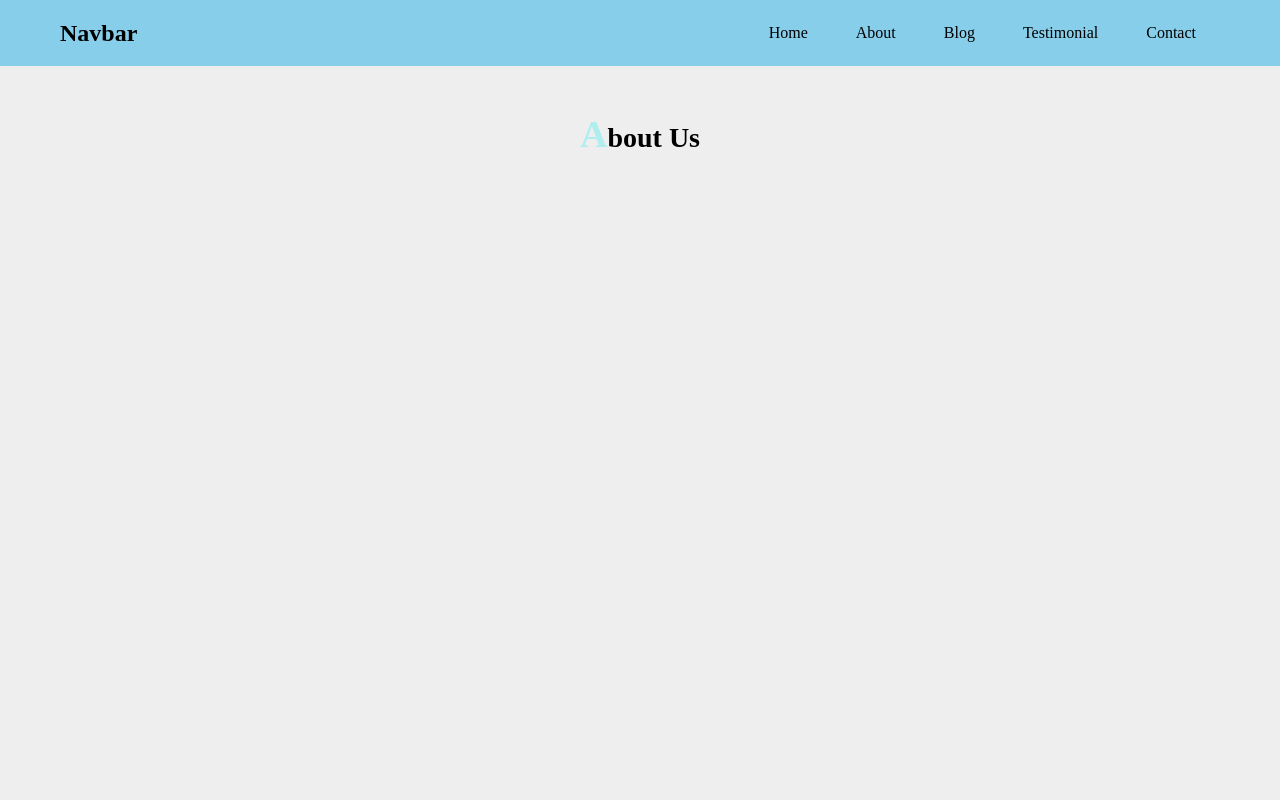
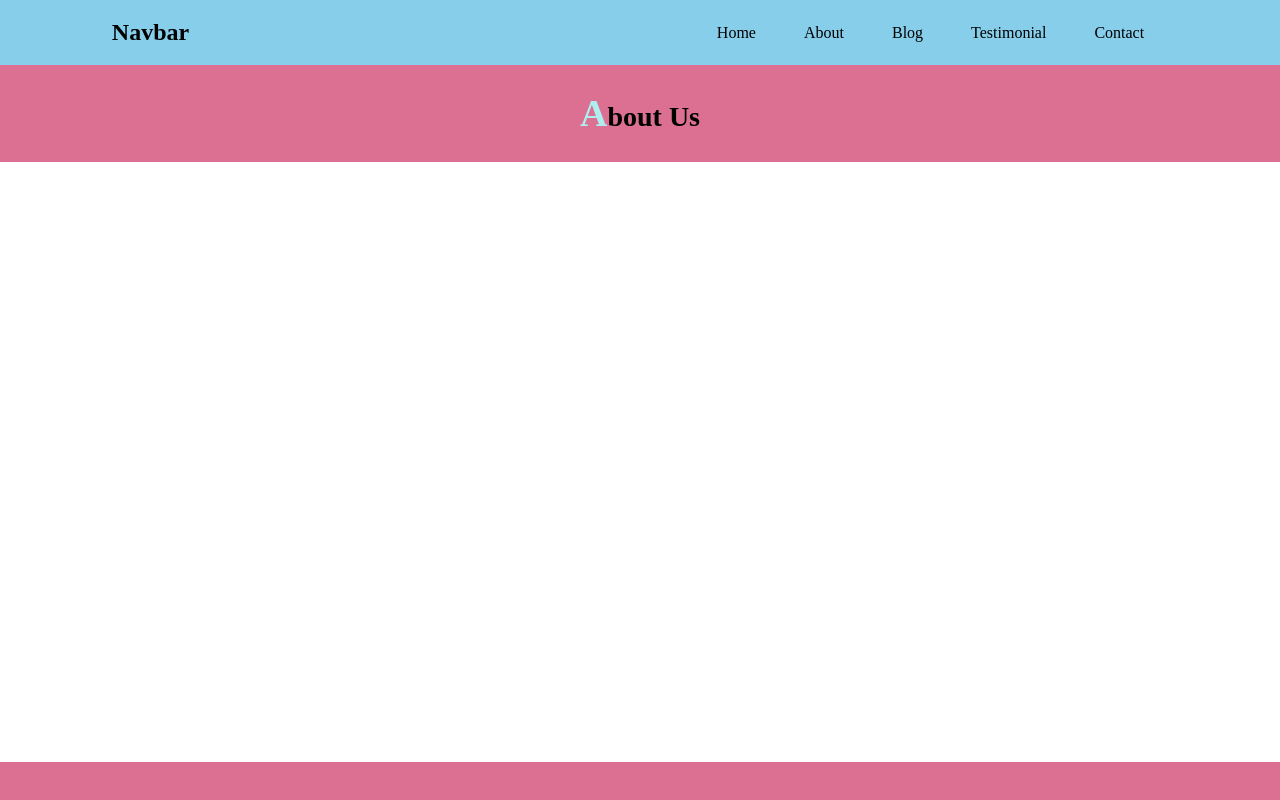
Before and after one commit to neelendrareddy9001/json_webtoken-authentication, a React (Create React App) app in the folder client/: page /about in a window 1280 px wide. Shown: the top 800 px of the page. Built offline with nearby package versions, Linux system fonts and the light colour scheme.

Commit message:
styles were updated

```diff
--- a/client/src/App.css
+++ b/client/src/App.css
@@ -3,6 +3,10 @@ nav {
     background-color: skyblue;
     padding: 0px 20px ;
     position: relative;
+    line-height: 65px;
+    display: flex;
+    align-items: center;
+    flex-wrap: nowrap;
 }
 .logo {
     font-size: 24px;
@@ -14,11 +18,9 @@ nav {
     letter-spacing: 2px;
 
 }
-nav ul li {
+/* nav ul li {
     display: none;
-    display: flex;
-    align-items: center;
-}
+} */
 nav ul li a {
     padding: 0px 24px;
 }
@@ -72,95 +74,3 @@ nav ul li a {
     font-size: 22px;
     border-radius: 50%;
 }
-
-
-
-@media screen and (max-width: 320px)  {
-    .section-container {
-        margin: 45px 5px;
-    }
-    .home-container {
-        display: flex;
-        flex-direction: column;
-    }
-}
-
-
-@media screen and (max-width: 375px) {
-    .section-container {
-        margin: 40px 10px;
-    }
-    .home-container {
-        flex-direction: column;
-        display: flex;
-    }
-}
-
-@media screen and(min-width: 540px){
-    .home-container {
-        flex-direction: column;
-        display: flex;
-    }
-}
-
-
-@media screen and (max-width: 768px) {
-    nav {
-        padding: 20px 40px;
-    }
-    nav ul li {
-        display: none;
-    }
-    nav .menu-icon {
-        display: block;
-    }
-    h1 {
-        font-size: 26px;
-    }
-    h4 {
-        font-size: 20px;
-    }
-    p {
-        font-size: 16px;
-    }
-    .section-container {
-        margin: 90px 20px;
-    }
-    .btns {
-        display: flex;
-        flex-direction: column;
-        justify-content: flex-start;
-    }
-    .home {
-        margin: 0;
-        padding: 0 8px;
-    }
-}
-
-@media screen and (min-width: 800px) {
-    nav .menu-icon {
-        display: none;
-    }
-}
-
-@media screen and (min-width: 960px) {
-    nav {
-        padding: 15px 60px;
-    }
-    nav .menu-icon {
-        display: none;
-    }
-    nav ul li {
-        display: flex;
-    }
-}
-
-
-@media screen and (max-width: 800px) {
-    .menu ul li a {
-        display: none;
-    }
-    .menu-icon {
-        display: none;
-    }
-}
--- a/client/src/Components/Header/Header.jsx
+++ b/client/src/Components/Header/Header.jsx
@@ -12,8 +12,8 @@ const Header = () => {
 
   return (
     <>
-    <nav className='navbar flex justify-between'>
-        <a href='logo' className='logo'>navbar</a>
+    <nav className='navbar flex justify-around'>
+        <a href='logo' className='logo mr-80'>navbar</a>
         <ul className='flex justify-between menu'>
             <li>
                 <a href='home'>Home</a>
--- a/client/src/index.css
+++ b/client/src/index.css
@@ -75,8 +75,15 @@ p {
   color: black;
 }
 
+
 ul li {
   list-style: none;
+}
+nav ul li {
+  display: none
+}
+.menu-icon {
+  display: block;
 }
 
 .container-flex {
@@ -86,6 +93,112 @@ ul li {
   flex-basis: 50%;
 }
 
+/* Section Styles */
+
 .section-container {
-  margin: 40px auto;
+  min-height: 100vh;
+  background-color: palevioletred;
 }
+.section-container h2 {
+  padding: 20px 40px;
+}
+
+.section-background {
+  background-color: white;
+  margin: 0 auto;
+  padding: 0 40px;
+  height: 600px;
+}
+
+/* Media Query */
+@media screen and (max-width: 320px)  {
+  .nav ul {
+    display: none;
+  }
+  .section-container {
+    min-width: 95%;
+    margin: 0 auto;
+  }
+  .home-container {
+      display: flex;
+      flex-direction: column;
+  }
+}
+
+
+@media screen and (max-width: 375px) {
+
+  .home-container {
+      flex-direction: column;
+      display: flex;
+  }
+}
+
+@media screen and(min-width: 540px){
+  .home-container {
+      flex-direction: column;
+      display: flex;
+  }
+}
+
+
+@media screen and (max-width: 768px) {
+  nav {
+      padding: 20px 40px;
+  }
+
+  h1 {
+      font-size: 26px;
+  }
+  h4 {
+      font-size: 20px;
+  }
+  p {
+      font-size: 16px;
+  }
+
+  .btns {
+      display: flex;
+      flex-direction: column;
+      justify-content: flex-start;
+  }
+  .home {
+      margin: 0;
+      padding: 0 8px;
+  }
+}
+
+@media screen and (min-width: 800px) {
+
+}
+@media only screen and (max-width: 939px) {
+  nav ul {
+    display: none;
+  }
+  nav .menu-icon {
+    display: block;
+  }
+}
+
+@media screen and (min-width: 940px) {
+  nav {
+      padding: 15px 60px;
+  }
+  /* nav ul {
+    margin-right: -40%;
+  } */
+  nav ul li {
+    display: flex;
+  }
+  nav .menu-icon {
+    visibility: hidden;
+  }
+}
+
+
+@media screen and (min-width: 1024px) {
+
+  .menu-icon {
+      display: none;
+  }
+}
--- a/client/src/pages/About/About.jsx
+++ b/client/src/pages/About/About.jsx
@@ -4,6 +4,9 @@ const About = () => {
   return (
     <section className='section-container'>
       <h2>About Us</h2>
+      <div className='section-background'>
+
+      </div>
     </section>
   )
 }
--- a/client/src/pages/Contact/Contact.jsx
+++ b/client/src/pages/Contact/Contact.jsx
@@ -4,6 +4,7 @@ const Blog = () => {
   return (
     <section className='section-container'>
       <h2>Contact Me</h2>
+      <div className='section-background'></div>
     </section>
   )
 }
```
